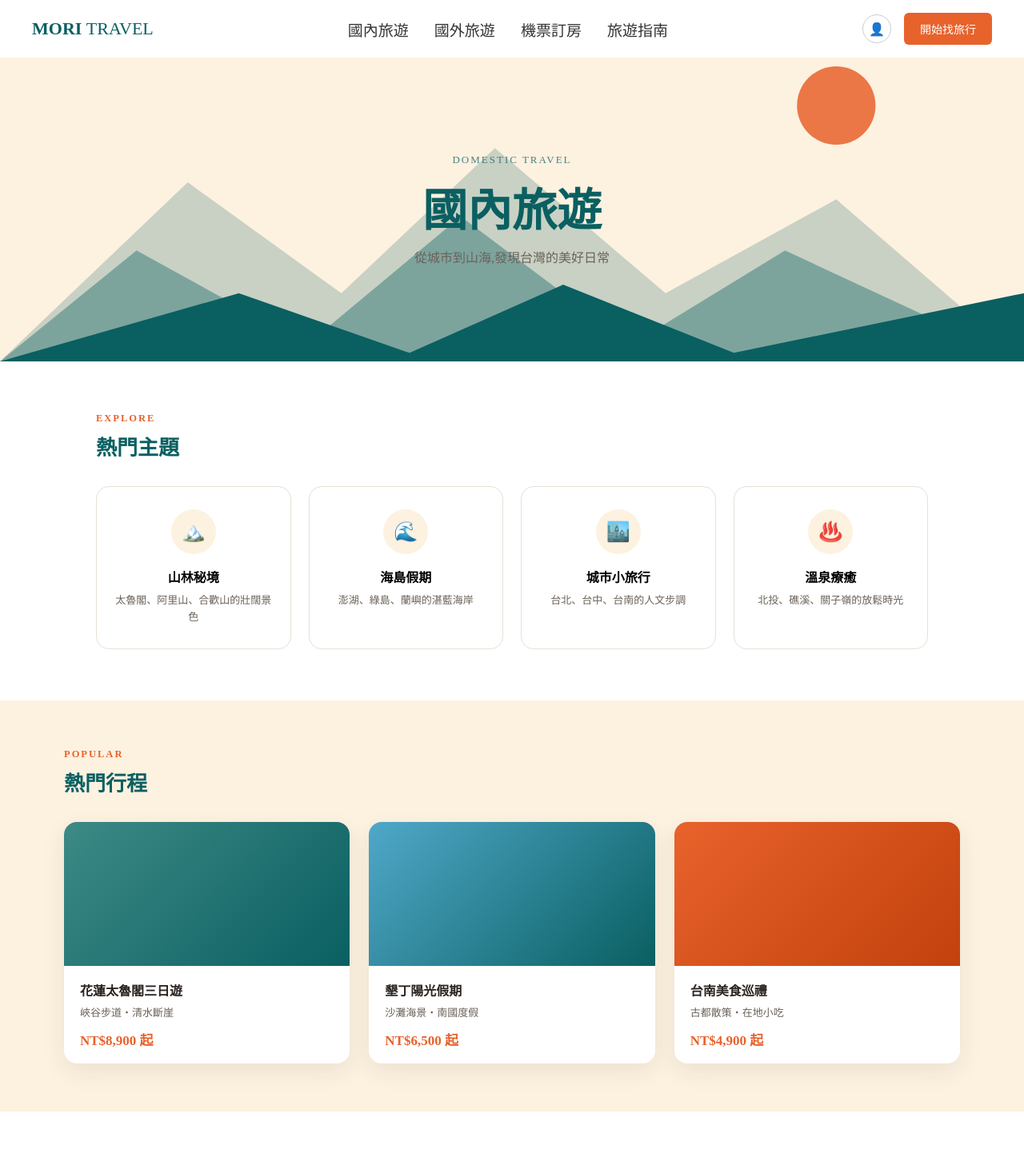
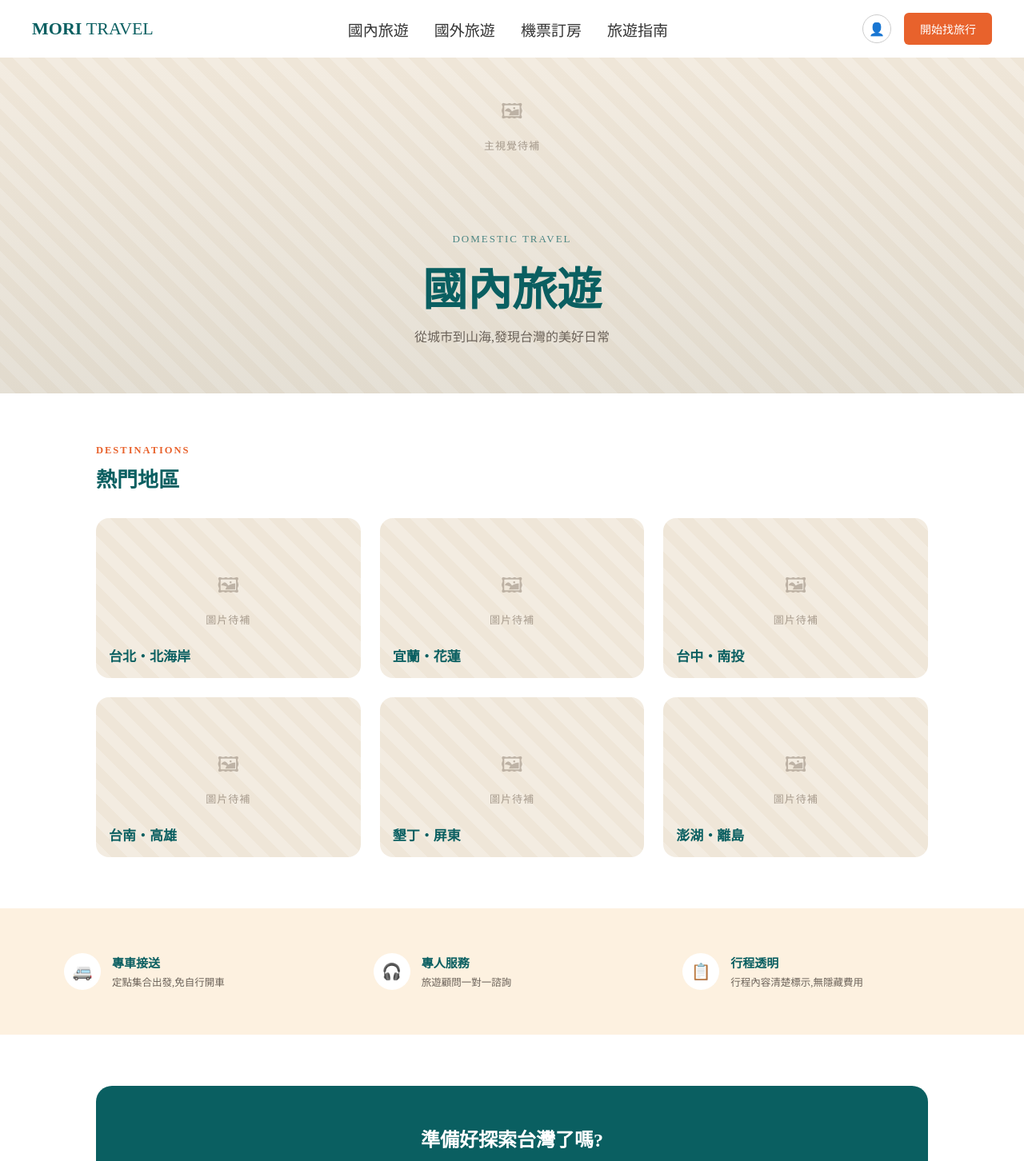
Before and after one commit to johnwei0201/mori-travel, a Vue app: page /domestic in a window 1280 px wide. Shown: the top 1452 px of the page at 80% size. Built offline with nearby package versions, Linux system fonts and the light colour scheme.

Commit message:
Rebuild the domestic page on the international page's layout
Same four sections: hero, six-card region grid, service row, CTA.
Images are not shot yet, so hero and cards fall back to a placeholder
block; setting the img fields swaps them in with no markup changes.

```diff
--- a/src/views/DomesticView.vue
+++ b/src/views/DomesticView.vue
@@ -1,58 +1,65 @@
 <script setup>
-const categories = [
-  { id: 1, icon: '🏔️', title: '山林秘境', desc: '太魯閣、阿里山、合歡山的壯闊景色' },
-  { id: 2, icon: '🌊', title: '海島假期', desc: '澎湖、綠島、蘭嶼的湛藍海岸' },
-  { id: 3, icon: '🏙️', title: '城市小旅行', desc: '台北、台中、台南的人文步調' },
-  { id: 4, icon: '♨️', title: '溫泉療癒', desc: '北投、礁溪、關子嶺的放鬆時光' },
+// 圖片待補:之後把 import 解除註解,並把下面對應的 img 從 null 換成變數即可,
+// 版面與樣式都不用再改。
+// import heroTaiwan from '../assets/images/hero-taiwan.png'
+// import destNorth from '../assets/images/destination-north.png'
+// ...
+
+const heroImg = null
+
+const regions = [
+  { id: 1, name: '台北・北海岸', img: null },
+  { id: 2, name: '宜蘭・花蓮', img: null },
+  { id: 3, name: '台中・南投', img: null },
+  { id: 4, name: '台南・高雄', img: null },
+  { id: 5, name: '墾丁・屏東', img: null },
+  { id: 6, name: '澎湖・離島', img: null },
 ]
 
-const trips = [
-  { id: 1, gradient: 'linear-gradient(135deg,#3d8a86,#0a5f61)', title: '花蓮太魯閣三日遊', desc: '峽谷步道・清水斷崖', price: 8900 },
-  { id: 2, gradient: 'linear-gradient(135deg,#4fa8c9,#0a5f61)', title: '墾丁陽光假期', desc: '沙灘海景・南國度假', price: 6500 },
-  { id: 3, gradient: 'linear-gradient(135deg,#e8622c,#c2410c)', title: '台南美食巡禮', desc: '古都散策・在地小吃', price: 4900 },
+const whyItems = [
+  { id: 1, icon: '🚐', title: '專車接送', desc: '定點集合出發,免自行開車' },
+  { id: 2, icon: '🎧', title: '專人服務', desc: '旅遊顧問一對一諮詢' },
+  { id: 3, icon: '📋', title: '行程透明', desc: '行程內容清楚標示,無隱藏費用' },
 ]
 </script>
 
 <template>
-  <section class="hero-illust">
-    <svg class="illust-svg" viewBox="0 0 1200 380" preserveAspectRatio="xMidYMax slice">
-      <rect width="1200" height="380" fill="#fdf1e0" />
-      <circle cx="980" cy="80" r="46" fill="#e8622c" opacity="0.85" />
-      <polygon points="0,380 220,170 400,300 580,130 780,300 980,190 1200,380" fill="#0a5f61" opacity="0.22" />
-      <polygon points="0,380 160,250 360,360 540,210 740,360 920,250 1200,380" fill="#0a5f61" opacity="0.4" />
-      <polygon points="0,380 280,300 480,370 660,290 860,370 1200,300 1200,380" fill="#0a5f61" />
-    </svg>
-    <div class="hero-illust-text">
+  <section class="hero-photo">
+    <img v-if="heroImg" :src="heroImg" alt="國內旅遊" class="hero-img" />
+    <div v-else class="hero-img hero-placeholder">
+      <span class="ph-mark">🖼</span>
+      <span class="ph-text">主視覺待補</span>
+    </div>
+    <div class="hero-scrim" :class="{ 'scrim-light': !heroImg }"></div>
+    <div class="hero-text" :class="{ 'text-dark': !heroImg }">
       <div class="eyebrow">DOMESTIC TRAVEL</div>
       <h1>國內旅遊</h1>
       <p>從城市到山海,發現台灣的美好日常</p>
     </div>
   </section>
 
-  <section class="category-section wrap">
-    <div class="section-label">EXPLORE</div>
-    <h2>熱門主題</h2>
-    <div class="category-grid">
-      <div class="category-card" v-for="c in categories" :key="c.id">
-        <div class="cat-icon">{{ c.icon }}</div>
-        <h3>{{ c.title }}</h3>
-        <p>{{ c.desc }}</p>
+  <section class="region-section">
+    <div class="section-label">DESTINATIONS</div>
+    <h2>熱門地區</h2>
+    <div class="region-grid">
+      <div class="region-card" v-for="r in regions" :key="r.id">
+        <img v-if="r.img" :src="r.img" :alt="r.name" />
+        <div v-else class="card-placeholder">
+          <span class="ph-mark">🖼</span>
+          <span class="ph-text">圖片待補</span>
+        </div>
+        <div class="label" :class="{ 'label-dark': !r.img }">{{ r.name }}</div>
       </div>
     </div>
   </section>
 
-  <section class="trips-section">
-    <div class="inner">
-      <div class="section-label">POPULAR</div>
-      <h2>熱門行程</h2>
-      <div class="trip-grid">
-        <div class="trip-card-mock" v-for="t in trips" :key="t.id">
-          <div class="mock-photo" :style="{ background: t.gradient }"></div>
-          <div class="trip-info">
-            <h3>{{ t.title }}</h3>
-            <p>{{ t.desc }}</p>
-            <div class="price">NT${{ t.price.toLocaleString() }} 起</div>
-          </div>
+  <section class="why-section">
+    <div class="why-inner">
+      <div class="why-item" v-for="w in whyItems" :key="w.id">
+        <span class="icon">{{ w.icon }}</span>
+        <div>
+          <h3>{{ w.title }}</h3>
+          <p>{{ w.desc }}</p>
         </div>
       </div>
     </div>
@@ -66,48 +73,94 @@
 </template>
 
 <style scoped>
-.hero-illust {
+.hero-photo {
   position: relative;
-  overflow: hidden;
 }
-.illust-svg {
+.hero-img {
   width: 100%;
-  height: 380px;
+  height: 420px;
+  object-fit: cover;
   display: block;
 }
-.hero-illust-text {
+.hero-scrim {
+  position: absolute;
+  inset: 0;
+  background: linear-gradient(180deg, rgba(6, 32, 31, 0.05), rgba(6, 32, 31, 0.65));
+}
+.hero-text {
   position: absolute;
   left: 0;
   right: 0;
-  top: 50%;
-  transform: translateY(-50%);
+  bottom: 60px;
   text-align: center;
+  color: #fff;
 }
 .eyebrow {
   font-size: 13px;
   letter-spacing: 2px;
   text-transform: uppercase;
-  color: var(--color-primary);
-  opacity: 0.75;
+  opacity: 0.85;
   margin-bottom: 10px;
 }
-.hero-illust-text h1 {
+.hero-text h1 {
   font-weight: 700;
   font-size: clamp(36px, 6vw, 56px);
-  color: var(--color-primary);
   margin: 0 0 10px;
 }
-.hero-illust-text p {
+.hero-text p {
   font-size: 16px;
-  color: #6b6259;
+  opacity: 0.9;
   margin: 0;
 }
 
-.wrap {
-  max-width: 1120px;
-  margin: 0 auto;
-  padding: 0 40px;
+/* 圖片待補時的佔位樣式 —— 補上真實圖片後這些規則就不會生效 */
+.hero-placeholder,
+.card-placeholder {
+  background: repeating-linear-gradient(
+    45deg,
+    #f3ece1,
+    #f3ece1 14px,
+    #efe6d8 14px,
+    #efe6d8 28px
+  );
+  display: flex;
+  flex-direction: column;
+  align-items: center;
+  justify-content: center;
+  gap: 8px;
+  color: #a89c8e;
 }
+.card-placeholder {
+  width: 100%;
+  height: 100%;
+}
+/* 主視覺的標示往上靠,避免和置底的標題文字重疊 */
+.hero-placeholder {
+  justify-content: flex-start;
+  padding-top: 48px;
+}
+.ph-mark {
+  font-size: 26px;
+  opacity: 0.7;
+}
+.ph-text {
+  font-size: 13px;
+  letter-spacing: 1px;
+}
+.scrim-light {
+  background: linear-gradient(180deg, rgba(6, 32, 31, 0), rgba(6, 32, 31, 0.06));
+}
+.text-dark {
+  color: var(--color-primary);
+}
+.text-dark .eyebrow {
+  opacity: 0.7;
+}
+.text-dark p {
+  color: #6b6259;
+  opacity: 1;
+}
+
 .section-label {
   font-size: 12.5px;
   letter-spacing: 2px;
@@ -117,92 +170,93 @@
   margin-bottom: 8px;
 }
 
-.category-section {
+.region-section {
   padding: 64px 40px;
+  max-width: 1120px;
+  margin: 0 auto;
 }
-.category-section h2 {
+.region-section h2 {
   font-size: 26px;
   color: var(--color-primary);
   margin: 0 0 32px;
 }
-.category-grid {
-  display: grid;
-  grid-template-columns: repeat(4, 1fr);
-  gap: 22px;
-}
-.category-card {
-  background: #ffffff;
-  border: 1px solid #e7e0d6;
-  border-radius: 16px;
-  padding: 28px 22px;
-  text-align: center;
-}
-.cat-icon {
-  width: 56px;
-  height: 56px;
-  border-radius: 50%;
-  background: #fdf1e0;
-  display: flex;
-  align-items: center;
-  justify-content: center;
-  font-size: 24px;
-  margin: 0 auto 16px;
-}
-.category-card h3 {
-  font-size: 16px;
-  margin: 0 0 8px;
-}
-.category-card p {
-  font-size: 13px;
-  color: #6b6259;
-  line-height: 1.6;
-  margin: 0;
-}
-
-.trips-section {
-  background: #fdf1e0;
-  padding: 60px 40px;
-}
-.trips-section .inner {
-  max-width: 1120px;
-  margin: 0 auto;
-}
-.trips-section h2 {
-  font-size: 26px;
-  color: var(--color-primary);
-  margin: 0 0 32px;
-}
-.trip-grid {
+.region-grid {
   display: grid;
   grid-template-columns: repeat(3, 1fr);
   gap: 24px;
 }
-.trip-card-mock {
-  background: #ffffff;
+.region-card {
+  position: relative;
+  display: block;
   border-radius: 16px;
   overflow: hidden;
-  box-shadow: 0 10px 30px rgba(43, 36, 32, 0.08);
+  height: 200px;
+  color: inherit;
+  text-decoration: none;
+  transition: box-shadow 0.2s ease;
 }
-.mock-photo {
-  height: 180px;
+.region-card:hover {
+  box-shadow: 0 12px 26px rgba(43, 36, 32, 0.2);
+  outline: 2.5px solid var(--color-accent);
+  outline-offset: -2.5px;
 }
-.trip-info {
-  padding: 18px 20px;
+.region-card img {
+  width: 100%;
+  height: 100%;
+  object-fit: cover;
 }
-.trip-info h3 {
-  font-size: 16px;
-  margin: 0 0 6px;
-  color: #2b2420;
-}
-.trip-info p {
-  font-size: 13px;
-  color: #6b6259;
-  margin: 0 0 12px;
-}
-.trip-info .price {
+.region-card .label {
+  position: absolute;
+  left: 0;
+  right: 0;
+  bottom: 0;
+  padding: 16px;
+  background: linear-gradient(180deg, transparent, rgba(6, 32, 31, 0.7));
+  color: #fff;
   font-size: 17px;
   font-weight: 700;
-  color: var(--color-accent);
+}
+.region-card .label-dark {
+  background: none;
+  color: var(--color-primary);
+}
+
+.why-section {
+  background: #fdf1e0;
+  padding: 56px 40px;
+}
+.why-inner {
+  max-width: 1120px;
+  margin: 0 auto;
+  display: flex;
+  gap: 40px;
+}
+.why-item {
+  display: flex;
+  align-items: center;
+  gap: 14px;
+  flex: 1;
+}
+.why-item .icon {
+  width: 46px;
+  height: 46px;
+  border-radius: 50%;
+  background: #ffffff;
+  display: flex;
+  align-items: center;
+  justify-content: center;
+  font-size: 20px;
+  flex-shrink: 0;
+}
+.why-item h3 {
+  font-size: 15px;
+  margin: 0 0 4px;
+  color: var(--color-primary);
+}
+.why-item p {
+  font-size: 12.5px;
+  color: #6b6259;
+  margin: 0;
 }
 
 .cta-banner {
@@ -235,13 +289,17 @@
 }
 
 @media (max-width: 1024px) {
-  .category-grid {
+  .hero-img {
+    height: 340px;
+  }
+  .region-grid {
     grid-template-columns: repeat(2, 1fr);
   }
 }
 @media (max-width: 640px) {
-  .trip-grid {
-    grid-template-columns: 1fr;
+  .why-inner {
+    flex-direction: column;
+    gap: 20px;
   }
 }
 </style>
```
